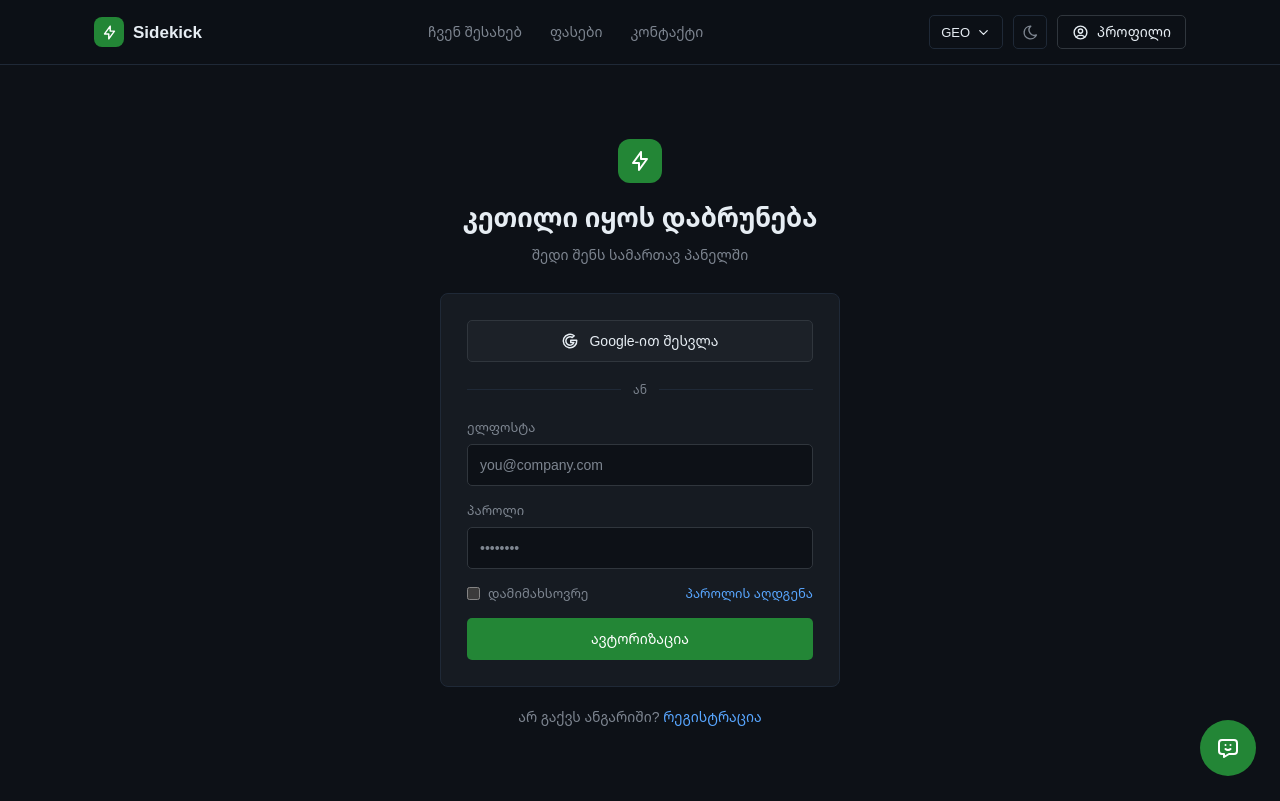
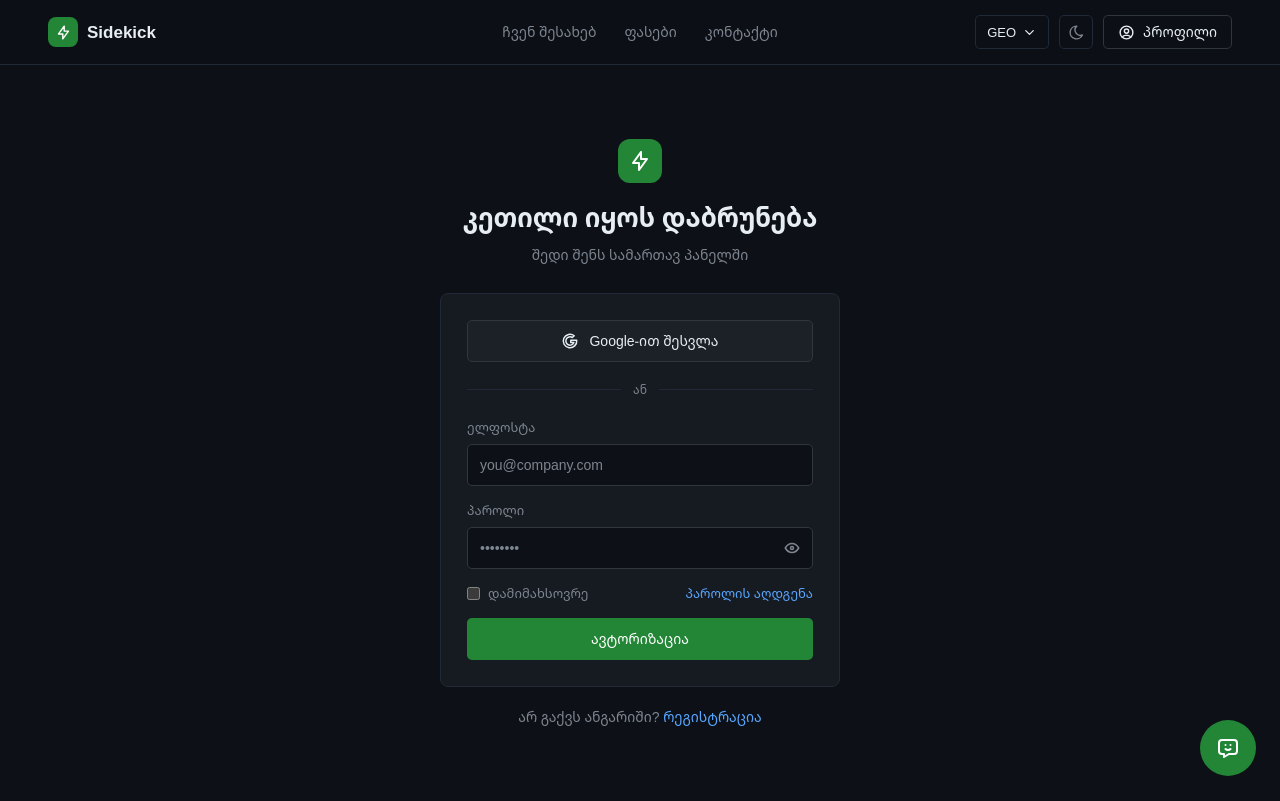
Before and after one commit to GogaDanelia06/SideKick, a Next.js app: page /login in a window 1280 px wide. Built offline with nearby package versions, Linux system fonts and the light colour scheme.

Commit message:
update password show / add seo

```diff
--- /dev/null
+++ b/app/robots.ts
@@ -0,0 +1,11 @@
+import type { MetadataRoute } from "next";
+
+export default function robots(): MetadataRoute.Robots {
+  return {
+    rules: {
+      userAgent: "*",
+      allow: "/",
+    },
+    sitemap: "https://yourdomain.com/sitemap.xml",
+  };
+}
--- /dev/null
+++ b/app/sitemap.ts
@@ -0,0 +1,22 @@
+import type { MetadataRoute } from "next";
+
+export default function sitemap(): MetadataRoute.Sitemap {
+  return [
+    {
+      url: "https://yourdomain.com",
+      priority: 1,
+    },
+    {
+      url: "https://yourdomain.com/pricing",
+      priority: 0.8,
+    },
+    {
+      url: "https://yourdomain.com/about",
+      priority: 0.8,
+    },
+    {
+      url: "https://yourdomain.com/contact",
+      priority: 0.8,
+    },
+  ];
+}
--- a/components/auth/LoginForm.tsx
+++ b/components/auth/LoginForm.tsx
@@ -3,8 +3,8 @@
 import { useState } from "react";
 import Link from "next/link";
 import { useRouter } from "next/navigation";
-import { signIn } from "next-auth/react";
 import { IconBolt } from "@tabler/icons-react";
+
 import { AuthShell } from "./AuthShell";
 import { GoogleButton } from "./GoogleButton";
 import { OrDivider } from "./OrDivider";
@@ -17,27 +17,41 @@ import { useLanguage } from "@/lib/i18n/useLanguage";
 export function LoginForm() {
   const { t } = useLanguage();
   const router = useRouter();
+
   const [error, setError] = useState<string | null>(null);
   const [pending, setPending] = useState(false);
 
-  async function onSubmit(e: React.FormEvent<HTMLFormElement>) {
-    e.preventDefault();
-    setError(null);
-    setPending(true);
-    const fd = new FormData(e.currentTarget);
-    const res = await signIn("credentials", {
-      email: String(fd.get("email") ?? ""),
-      password: String(fd.get("password") ?? ""),
-      redirect: false,
-    });
+  function openDashboard() {
+    localStorage.setItem("sidekick-demo-auth", "true");
+
+    router.push(DASH.home);
+    router.refresh();
+  }
+
+function onSubmit(event: React.FormEvent<HTMLFormElement>) {
+  event.preventDefault();
+
+  setError(null);
+  setPending(true);
+
+  const formData = new FormData(event.currentTarget);
+
+  const email = String(formData.get("email") ?? "").trim();
+  const password = String(formData.get("password") ?? "");
+
+  const DEMO_EMAIL = "demo@sidekick.com";
+  const DEMO_PASSWORD = "Sidekick123!";
+
+  if (email !== DEMO_EMAIL || password !== DEMO_PASSWORD) {
+    setError("Invalid email or password");
     setPending(false);
-    if (res?.error) {
-      setError(t({ ka: "არასწორი მეილი ან პაროლი", en: "Invalid email or password" }));
-    } else {
-      router.push(DASH.home);
-      router.refresh();
-    }
+    return;
   }
+
+  setTimeout(() => {
+    openDashboard();
+  }, 400);
+}
 
   return (
     <AuthShell
@@ -47,27 +61,63 @@ export function LoginForm() {
       footer={
         <>
           {t(LOGIN.noAccount)}{" "}
-          <Link href={ROUTES.register} className="font-medium text-blue">
+          <Link
+            href={ROUTES.register}
+            className="font-medium text-blue"
+          >
             {t(LOGIN.signUp)}
           </Link>
         </>
       }
     >
-      <GoogleButton label={t(LOGIN.google)} onClick={() => signIn("google", { callbackUrl: DASH.home })} />
+      <GoogleButton
+        label={t(LOGIN.google)}
+        onClick={openDashboard}
+      />
+
       <OrDivider />
-      <form className="flex flex-col gap-3.5" onSubmit={onSubmit}>
-        <Field name="email" label={t(LOGIN.email)} type="email" placeholder="you@company.com" required />
-        <Field name="password" label={t(LOGIN.password)} type="password" placeholder="••••••••" required />
+
+      <form
+        className="flex flex-col gap-3.5"
+        onSubmit={onSubmit}
+      >
+        <Field
+          name="email"
+          label={t(LOGIN.email)}
+          type="email"
+          placeholder="you@company.com"
+          required
+        />
+
+        <Field
+          name="password"
+          label={t(LOGIN.password)}
+          type="password"
+          placeholder="••••••••"
+          required
+        />
+
         <div className="flex items-center justify-between text-[13px]">
           <label className="flex items-center gap-2 text-muted">
-            <input type="checkbox" className="accent-[var(--primary)]" />
+            <input
+              type="checkbox"
+              className="accent-[var(--primary)]"
+            />
+
             {t(LOGIN.remember)}
           </label>
+
           <Link href={ROUTES.forgot} className="text-blue">
             {t(LOGIN.forgot)}
           </Link>
         </div>
-        {error ? <p className="text-[13px] text-red">{error}</p> : null}
+
+        {error ? (
+          <p className="text-[13px] text-red">
+            {error}
+          </p>
+        ) : null}
+
         <button
           type="submit"
           disabled={pending}
--- a/components/layout/Header.tsx
+++ b/components/layout/Header.tsx
@@ -2,27 +2,36 @@
 
 import Link from "next/link";
 import { IconUserCircle } from "@tabler/icons-react";
-import { Container } from "@/components/ui/Container";
+
 import { Logo } from "@/components/ui/Logo";
+import { ACTIONS } from "@/lib/content/common";
+import { useLanguage } from "@/lib/i18n/useLanguage";
+import { ROUTES } from "@/lib/routes";
+
+import { LanguageToggle } from "./LanguageToggle";
+import { MobileMenu } from "./MobileMenu";
 import { Nav } from "./Nav";
-import { MobileMenu } from "./MobileMenu";
-import { LanguageToggle } from "./LanguageToggle";
 import { ThemeToggle } from "./ThemeToggle";
-import { ACTIONS } from "@/lib/content/common";
-import { ROUTES } from "@/lib/routes";
-import { useLanguage } from "@/lib/i18n/useLanguage";
 
 export function Header() {
   const { t } = useLanguage();
 
   return (
     <header className="sticky top-0 z-50 border-b border-border bg-[var(--header-bg)] backdrop-blur-[10px]">
-      <Container className="flex h-16 items-center justify-between">
-        <Logo />
-        <Nav className="hidden md:flex" />
-        <div className="flex items-center gap-2.5">
+      <div className="relative flex h-16 w-full items-center px-5 sm:px-8 lg:px-12">
+        <div className="flex flex-1 justify-start">
+          <Logo />
+        </div>
+
+        <div className="absolute left-1/2 hidden -translate-x-1/2 md:block">
+          <Nav className="flex" />
+        </div>
+
+        <div className="flex flex-1 items-center justify-end gap-2.5">
           <LanguageToggle />
+
           <ThemeToggle />
+
           <Link
             href={ROUTES.login}
             className="hidden h-[34px] items-center gap-2 rounded-sm border border-input px-3.5 text-sm font-medium text-ink md:inline-flex"
@@ -30,9 +39,10 @@ export function Header() {
             <IconUserCircle size={17} />
             {t(ACTIONS.profile)}
           </Link>
+
           <MobileMenu />
         </div>
-      </Container>
+      </div>
     </header>
   );
 }
--- a/components/ui/Field.tsx
+++ b/components/ui/Field.tsx
@@ -1,27 +1,53 @@
+"use client";
+
 import clsx from "clsx";
+import { useState } from "react";
 import type { ComponentProps, ReactNode } from "react";
+import { IconEye, IconEyeOff } from "@tabler/icons-react";
 
-/** Labeled text input matching the auth-form styling. */
 export function Field({
   label,
   hint,
   className,
+  type,
   ...input
 }: { label: ReactNode; hint?: ReactNode } & ComponentProps<"input">) {
+  const isPassword = type === "password";
+  const [show, setShow] = useState(false);
+
   return (
     <div>
       <label className="mb-1.5 block text-[13px] text-muted">
         {label}
-        {hint ? <span className="opacity-60"> {hint}</span> : null}
+        {hint && <span className="opacity-60"> {hint}</span>}
       </label>
+
+      <div className="relative">
         <input
+          {...input}
+          type={isPassword ? (show ? "text" : "password") : type}
           className={clsx(
             "w-full rounded-sm border border-input bg-bg px-3 py-2.5 text-sm text-ink outline-none",
             "placeholder:text-muted focus:border-blue",
+            isPassword && "pr-11",
             className,
           )}
-        {...input}
         />
+
+        {isPassword && (
+          <button
+            type="button"
+            onClick={() => setShow(!show)}
+            className="absolute right-3 top-1/2 -translate-y-1/2 text-muted hover:text-ink"
+          >
+            {show ? (
+              <IconEyeOff size={18} />
+            ) : (
+              <IconEye size={18} />
+            )}
+          </button>
+        )}
+      </div>
     </div>
   );
 }
--- a/middleware.ts
+++ b/middleware.ts
@@ -1,10 +1,9 @@
-import NextAuth from "next-auth";
-import { authConfig } from "@/auth.config";
+import { NextResponse } from "next/server";
+import type { NextRequest } from "next/server";
 
-// Edge middleware uses the DB-free config; the `authorized` callback guards /dashboard.
-const { auth } = NextAuth(authConfig);
-
-export default auth;
+export function middleware(_request: NextRequest) {
+  return NextResponse.next();
+}
 
 export const config = {
   matcher: ["/dashboard/:path*"],
```
Lines whose indentation alone changed are shown as unchanged.
